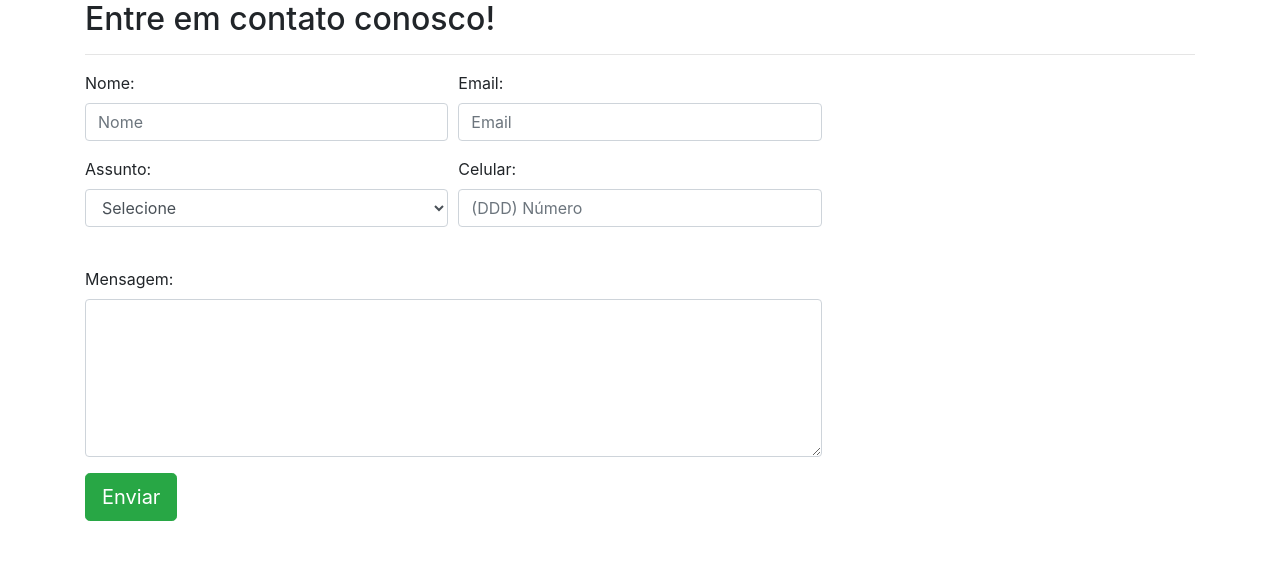
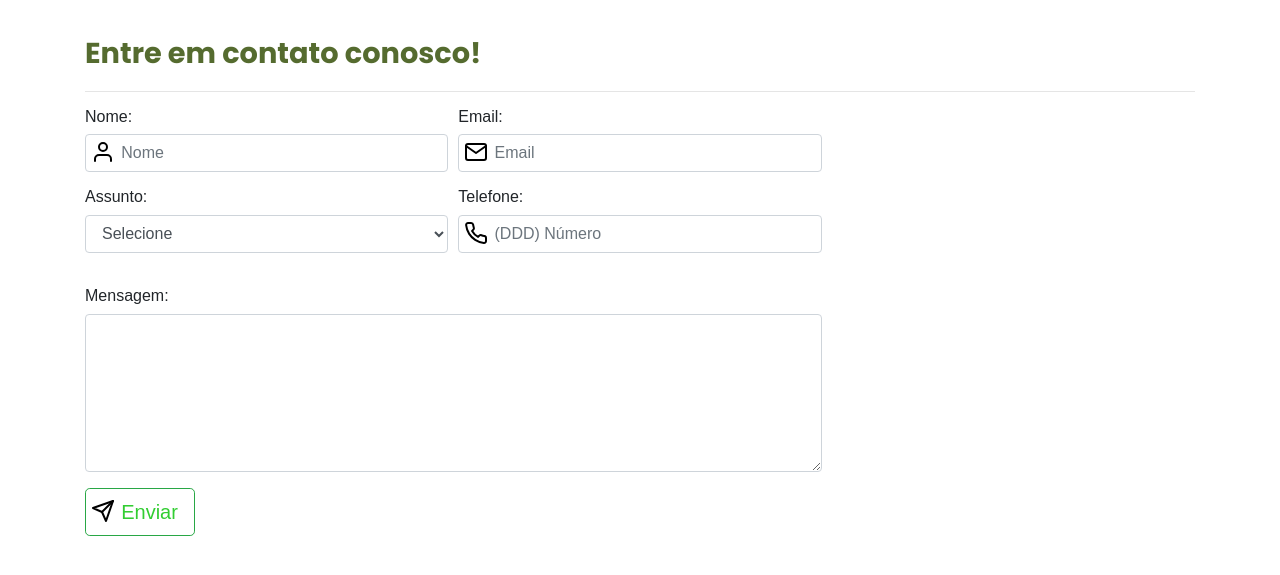
Before and after one commit to iDouglasD/formulario_contato, a PHP site: page / in a window 1280 px wide. Shown: the top 575 px of the page. Run offline with PHP 8.4, Linux system fonts and the light colour scheme; some libraries are stand-ins or nearby versions.

Commit message:
style form with css

```diff
--- a/index.php
+++ b/index.php
@@ -13,11 +13,16 @@ session_start();
             integrity="sha384-MCw98/SFnGE8fJT3GXwEOngsV7Zt27NXFoaoApmYm81iuXoPkFOJwJ8ERdknLPMO"
             crossorigin="anonymous"
         />
+        <link rel="stylesheet" href="style.css">
+        <link
+        href="https://fonts.googleapis.com/css2?family=DM+Sans:wght@400;500;700&family=Poppins:wght@400;500;700&display=swap"
+        rel="stylesheet">
 
         <title>Formulário de Contato</title>
     </head>
     <body>
         <div class="container">
+            <section class="form_contact">
                 <header>
                     <h2>Entre em contato conosco!</h2>
                 </header>
@@ -28,7 +33,7 @@ session_start();
                             <label for="inputNamed4">Nome:</label>
                             <input
                                 type="text"
-                            class="form-control"
+                                class="form-control name"
                                 placeholder="Nome"
                                 name="nome"
                             />
@@ -37,7 +42,7 @@ session_start();
                             <label for="inputEmail4">Email:</label>
                             <input
                                 type="email"
-                            class="form-control"
+                                class="form-control email"
                                 id="inputEmail4"
                                 placeholder="Email"
                                 name="email"
@@ -62,12 +67,12 @@ session_start();
                             </select>
                         </div>
                         <div class="form-group col-md-4">
-                        <label>Celular:</label>
+                            <label>Telefone:</label>
                             <input
                                 type="text"
-                            class="form-control"
+                                class="form-control phone"
                                 placeholder="(DDD) Número"
-                            id="celular"
+                                id="telefone"
                                 name="telefone"
                             /><br />
                         </div>
@@ -85,8 +90,7 @@ session_start();
                             ></textarea>
                         </div>
                     </div>
-
-                <input name="enviarContato" type="submit" value="Enviar" class="btn btn-success btn-lg">
+                    <input name="enviarContato" type="submit" value="Enviar" class="btn btn-success btn-lg send">
                     </input>
                 </form>
                 <div class="msg">
@@ -99,9 +103,9 @@ session_start();
 
                 ?>
                 </div>
+            </section>
         </div>
     </body>
-</html>
     <script
         src="https://code.jquery.com/jquery-3.3.1.slim.min.js"
         integrity="sha384-q8i/X+965DzO0rT7abK41JStQIAqVgRVzpbzo5smXKp4YfRvH+8abtTE1Pi6jizo"
@@ -120,6 +124,12 @@ session_start();
     <script src="https://ajax.googleapis.com/ajax/libs/jquery/2.1.1/jquery.min.js"></script>
     <script src="https://cdnjs.cloudflare.com/ajax/libs/jquery.mask/1.14.11/jquery.mask.min.js"></script>
 
+    <script src="https://unpkg.com/feather-icons"></script>
+    <script>
+        feather.replace();
+    </script>
+
+</html>
 
 
 <!-- Máscara para telefone/celular -->
--- /dev/null
+++ b/style.css
@@ -0,0 +1,56 @@
+/* GLOBAL */
+* {
+    margin: 0;
+    padding: 0;
+    box-sizing: border-box;
+}
+
+:root {
+    --title-font: "Poppins", sans-serif;
+    --body-font: "DM Sans", sans-serif;
+}
+
+h2 {
+    font: 700 1.8rem var(--title-font);
+    color: #556b2f;
+}
+
+body {
+    font: var(--body-font);
+}
+
+/* FORM */
+.form_contact {
+    padding-top: 2rem;
+}
+
+/* INPUT */
+.form-control.name {
+    background: url(images/user.svg) no-repeat scroll 5px 5px;
+    padding-left: 2.2rem;
+}
+
+.form-control.email {
+    background: url(images/mail.svg) no-repeat scroll 5px 5px;
+    padding-left: 2.2rem;
+}
+
+.form-control.phone {
+    background: url(images/phone.svg) no-repeat scroll 5px 5px;
+    padding-left: 2.2rem;
+}
+
+/* BUTTONS */
+.btn.btn-success.btn-lg {
+    color: #32cd32;
+}
+
+.btn.btn-success.btn-lg:hover {
+    color: #7cfc00;
+    transition: ease-in-out 1s;
+}
+
+.btn.btn-success.btn-lg.send {
+    background: url(images/send.svg) no-repeat scroll 5px 10px;
+    padding-left: 2.2rem;
+}
```
Also changed, not shown: images/mail.svg (added), images/phone.svg (added), images/send.svg (added), images/user.svg (added). Lines whose indentation alone changed are shown as unchanged.
